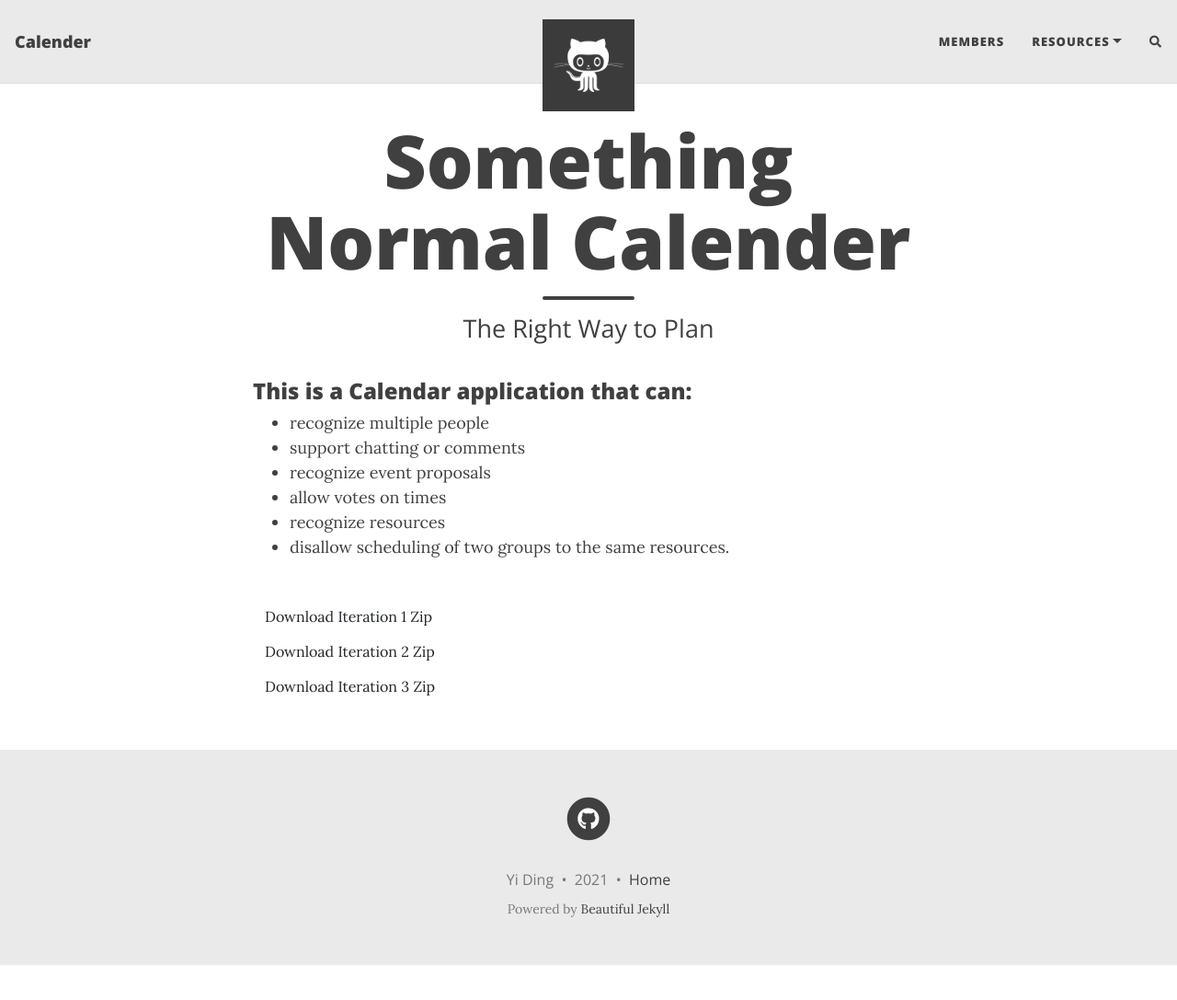
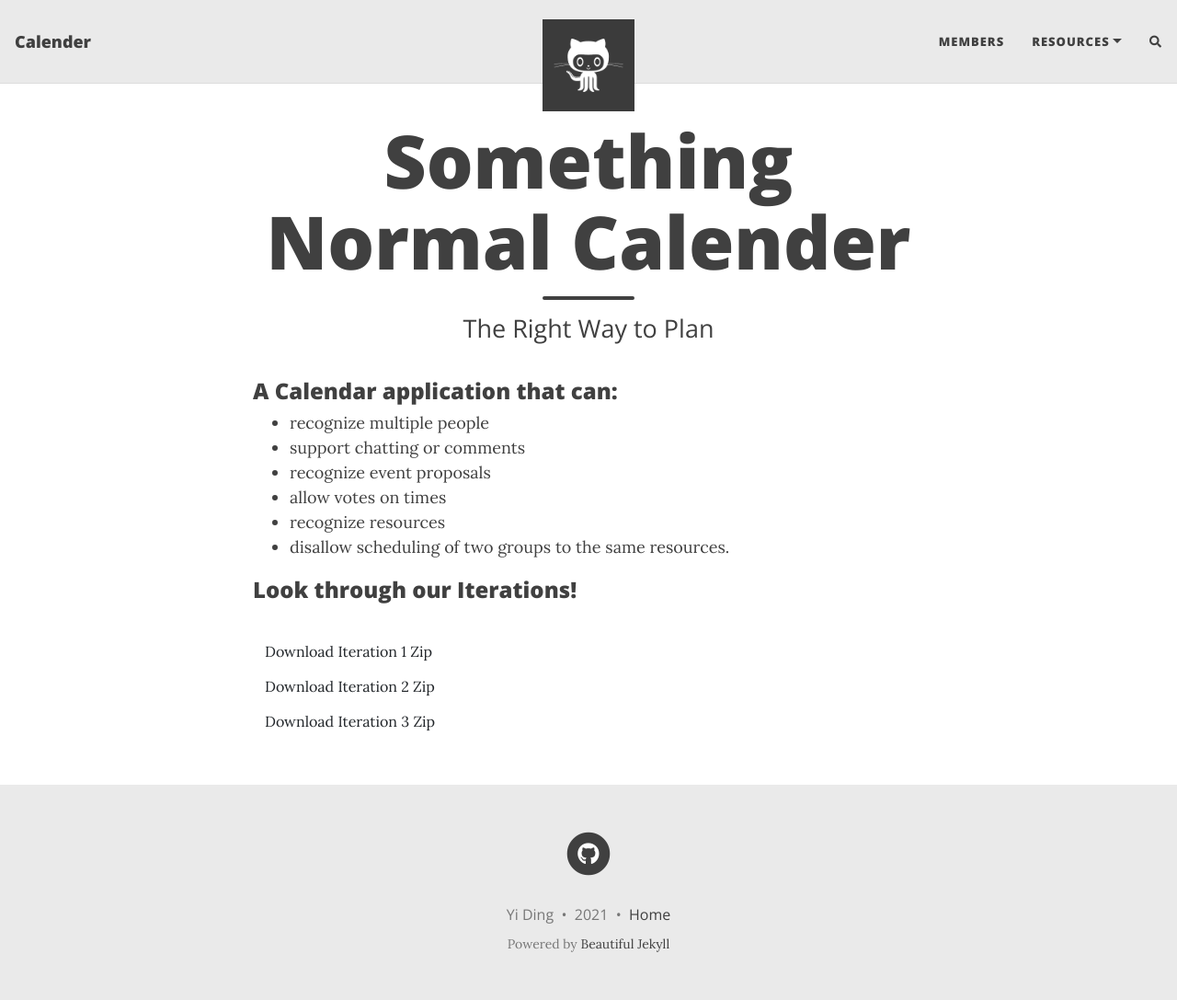
Before and after one commit to Ianewb/SE1-Something, a Jekyll site: the page built from index.html, in a window 1280 px wide and 1087 px high. Shown: the whole window at 92% size. Built offline with Jekyll 4.4.1, drawn with Linux system fonts in a browser that asks for light colours; nearby versions of some CDN libraries; the list of posts is cut into pages by our own code; comment, search, counter and statistics services are not loaded.

Commit message:
Update index.html

```diff
--- a/index.html
+++ b/index.html
@@ -4,7 +4,7 @@ title: Something Normal Calender
 subtitle: The Right Way to Plan
 ---
 
-<H3>This is a Calendar application that can:</H3>
+<H3>A Calendar application that can:</H3>
 <UL>
 <LI>recognize multiple people
 <LI>support chatting or comments
@@ -14,6 +14,7 @@ subtitle: The Right Way to Plan
 <LI>disallow scheduling of two groups to the same resources.
 </UL>
 
+<H3>Look through our Iterations!</H3>
 <br>
 <a href="https://github.com/Ianewb/SE1-Something/raw/site/assets/Iterations/SE1_SomethingNormal_Iteration1.zip" download>
 <button type="button" class="btn btn-indigo but-lg" style="float:inherit;"> Download Iteration 1 Zip </button>
```
